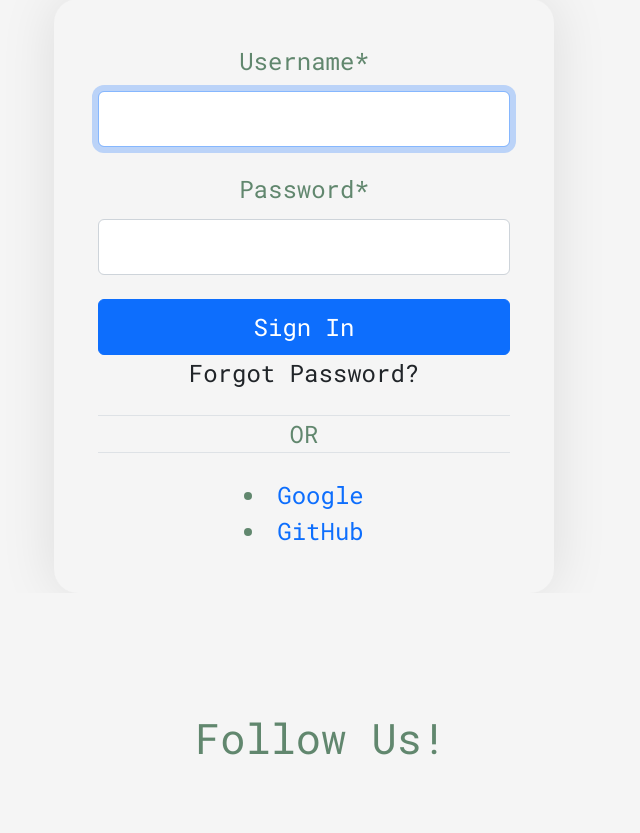
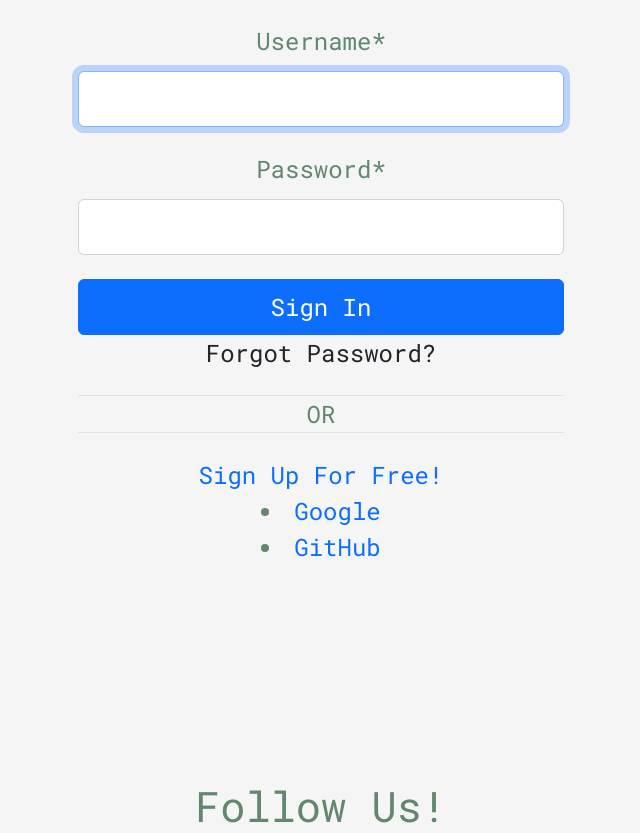
Before and after one commit to Code-Institute-Submissions/florys, a Django app: page /members/login/ in a window 1280 px wide. Shown: the part 141-974 px from the top of the page, without its empty margins (319-959 px from the left). Run offline with Django 3.2, Linux system fonts and the light colour scheme; some libraries are stand-ins or nearby versions.

Commit message:
Improved design of login page

```diff
--- a/members/templates/registration/login.html
+++ b/members/templates/registration/login.html
@@ -14,7 +14,7 @@
     <div class="container">
         <div class="row">
             <div class="col-md-6 flex-item">
-                <div class="card text-center">
+                <div class="general-card-style text-center mb-5">
                     <div class="card-body">
                         <form class="login" method="POST">
                           {% csrf_token %}
@@ -33,6 +33,9 @@
                             <div class="login-or border-top border-bottom my-3">
                                       {% trans 'OR' %}
                             </div>
+                            <div>
+                                <a href="{% url 'register' %}">Sign Up For Free!</a>
+                            </div>
                         </form>
                         <div class="socialaccount_ballot">
                               <div class="socialaccount_providers">
```
